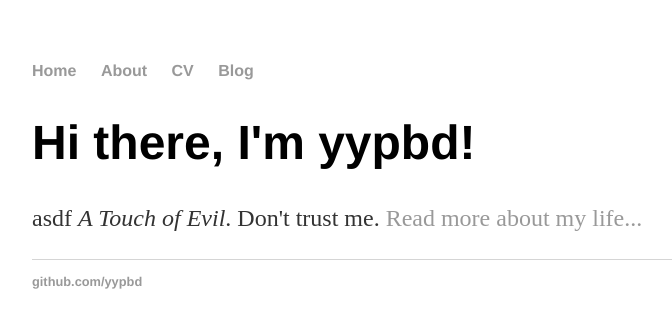
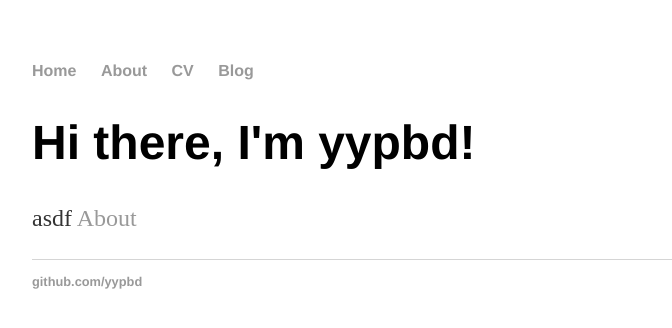
Before and after one commit to yypbd/yypbd.github.io, a Jekyll site: the page built from index.html, in a window 1280 px wide. Shown: the top 328 px of the page, without its empty margins (160-832 px from the left). Built offline with Jekyll 4.4.1, drawn with Linux system fonts in a browser that asks for light colours.

Commit message:
fix template

```diff
--- a/about/index.html
+++ b/about/index.html
@@ -1,4 +1,7 @@
---- layout: default title: yypbd ---
+---
+layout: default
+title: yypbd
+---
 
 <div class="about">
     <h1>About</h1>
--- a/blog/index.html
+++ b/blog/index.html
@@ -1,4 +1,8 @@
---- layout: default title: yypbd's Blog ---
+---
+layout: default
+title: yypbd's Blog
+---
+
 <h1>{{ page.title }}</h1>
 <ul class="posts">
 
--- a/cv/index.html
+++ b/cv/index.html
@@ -1,4 +1,7 @@
---- layout: default title: yypbd CV ---
+---
+layout: default
+title: yypbd CV
+---
 
 <div class="cv">
     <a href="#" class="download" title="Download CV as PDF">Download CV</a>
--- a/index.html
+++ b/index.html
@@ -5,5 +5,5 @@ title: yypbd
 
 <div class="blurb">
     <h1>Hi there, I'm yypbd!</h1>
-    <p>asdf <em>A Touch of Evil</em>. Don't trust me. <a href="/about">Read more about my life...</a></p>
+    <p>asdf <a href="/about">About</a></p>
 </div>
```
